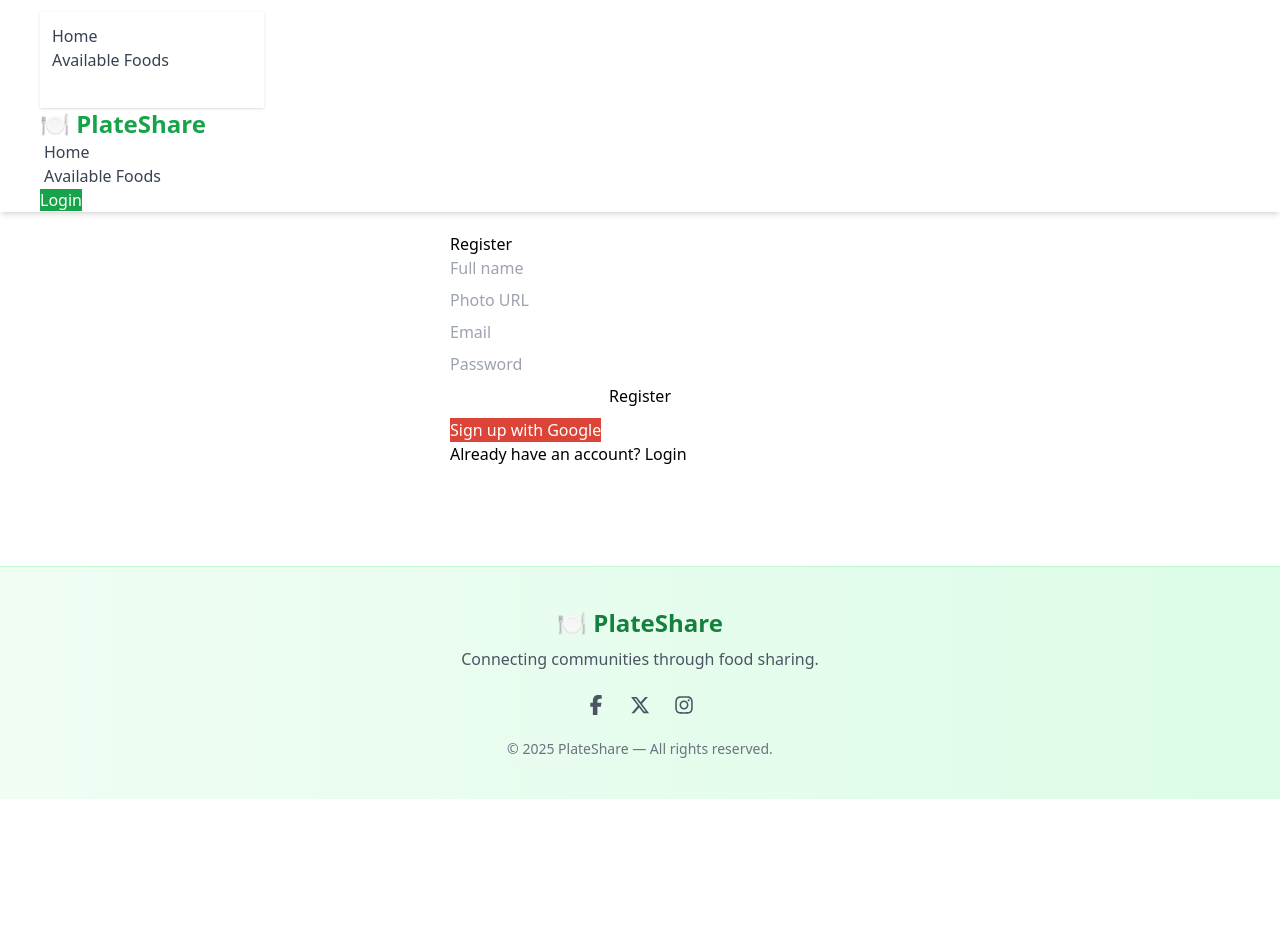
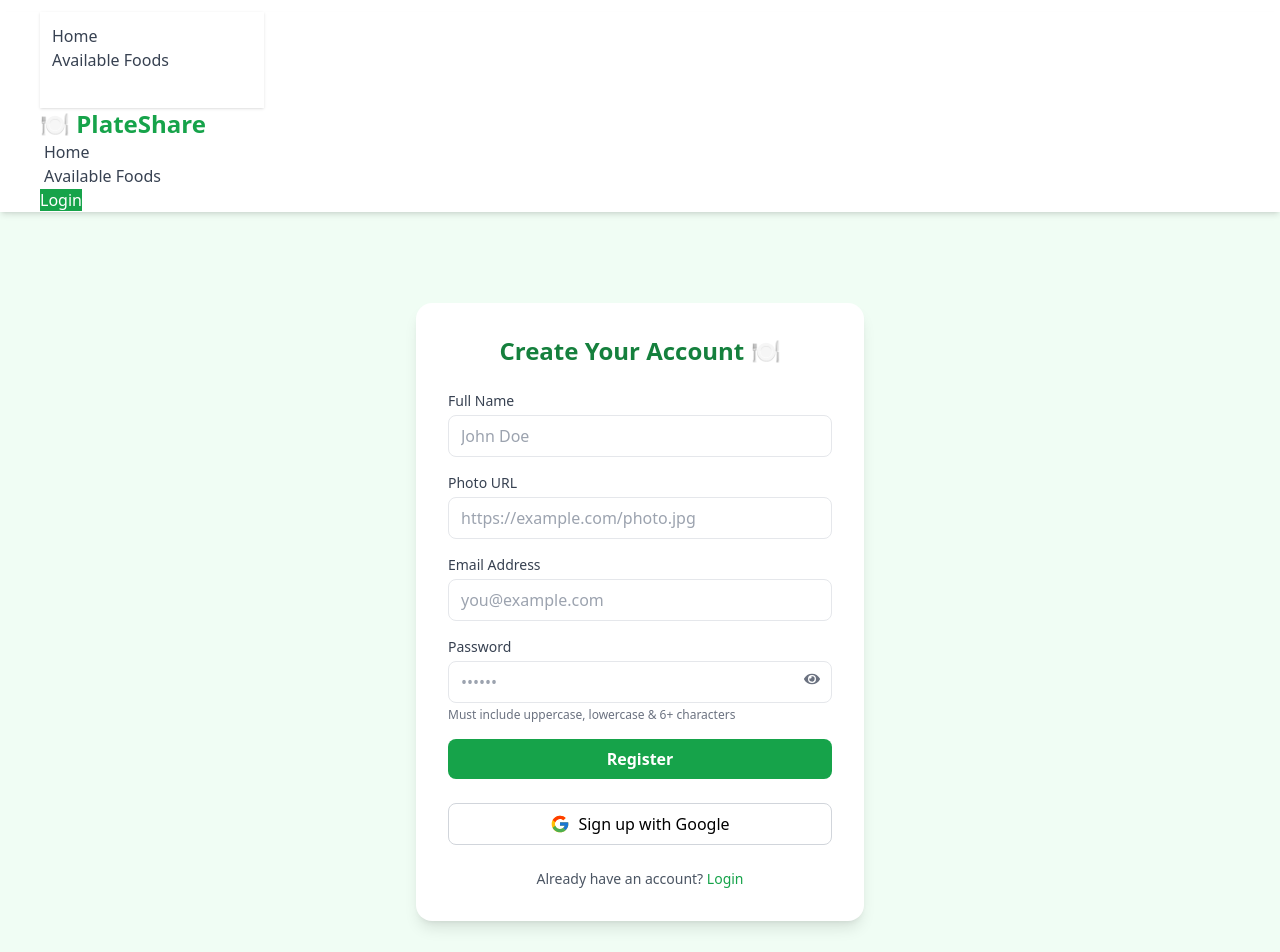
Before and after one commit to cs-rajat/Plant, a React (Vite) app: page /register in a window 1280 px wide. Shown: the top 952 px of the page. Before the commit the page ends 800 px from the top, so only its background shows below. Built offline with nearby package versions, Linux system fonts and the light colour scheme; no server answers.

Commit message:
login regi

```diff
--- a/src/components/Loader.jsx
+++ b/src/components/Loader.jsx
@@ -1,2 +1,50 @@
+// src/components/Loader.jsx
 import React from "react";
-export default function Loader(){ return <div style={{padding:20,textAlign:"center"}}>Loading...</div>; }
+
+export default function Loader({
+  size = "md",
+  text = "Loading...",
+  className = "",
+}) {
+  const sizes = {
+    sm: "w-6 h-6",
+    md: "w-10 h-10",
+    lg: "w-16 h-16",
+  };
+
+  const spinnerSize = sizes[size] || sizes.md;
+
+  return (
+    <div
+      className={`flex flex-col items-center justify-center gap-3 ${className}`}
+      role="status"
+      aria-live="polite"
+    >
+      <svg
+        className={`${spinnerSize} animate-spin text-green-600`}
+        viewBox="0 0 24 24"
+        fill="none"
+        xmlns="http://www.w3.org/2000/svg"
+        aria-hidden="true"
+      >
+        <circle
+          className="opacity-25"
+          cx="12"
+          cy="12"
+          r="10"
+          stroke="currentColor"
+          strokeWidth="4"
+        />
+        <path
+          className="opacity-75"
+          fill="currentColor"
+          d="M4 12a8 8 0 018-8v4a4 4 0 00-4 4H4z"
+        />
+      </svg>
+
+      {text && <div className="text-sm text-gray-600">{text}</div>}
+
+      <span className="sr-only">{text}</span>
+    </div>
+  );
+}
--- a/src/pages/Login.jsx
+++ b/src/pages/Login.jsx
@@ -1,14 +1,23 @@
 import React, { useState } from "react";
-import { getAuth, signInWithEmailAndPassword, GoogleAuthProvider, signInWithPopup } from "firebase/auth";
+import {
+  getAuth,
+  signInWithEmailAndPassword,
+  GoogleAuthProvider,
+  signInWithPopup,
+} from "firebase/auth";
 import { app } from "../firebase.config";
 import { useNavigate, useLocation, Link } from "react-router-dom";
 import { toast } from "react-toastify";
+import { FcGoogle } from "react-icons/fc";
+import { FaEye, FaEyeSlash } from "react-icons/fa";
 
 const auth = getAuth(app);
 const googleProvider = new GoogleAuthProvider();
 
-export default function Login(){
-  const [form, setForm] = useState({ email:"", password:"" });
+export default function Login() {
+  const [form, setForm] = useState({ email: "", password: "" });
+  const [loading, setLoading] = useState(false);
+  const [showPassword, setShowPassword] = useState(false);
   const nav = useNavigate();
   const loc = useLocation();
   const from = loc.state?.from?.pathname || "/";
@@ -16,34 +25,105 @@ export default function Login(){
   const handleSubmit = async (e) => {
     e.preventDefault();
     try {
+      setLoading(true);
       await signInWithEmailAndPassword(auth, form.email, form.password);
-      toast.success("Logged in");
+      toast.success("Logged in successfully!");
       nav(from, { replace: true });
     } catch (err) {
       toast.error(err.message);
+    } finally {
+      setLoading(false);
     }
   };
 
   const handleGoogle = async () => {
     try {
+      setLoading(true);
       await signInWithPopup(auth, googleProvider);
       toast.success("Logged in with Google");
       nav(from, { replace: true });
-    } catch (err) { toast.error(err.message); }
+    } catch (err) {
+      toast.error(err.message);
+    } finally {
+      setLoading(false);
+    }
   };
 
   return (
-    <div style={{padding:20,maxWidth:420,margin:"auto"}}>
-      <h2>Login</h2>
-      <form onSubmit={handleSubmit} style={{display:"grid",gap:8}}>
-        <input type="email" placeholder="Email" value={form.email} onChange={e=>setForm({...form,email:e.target.value})} required />
-        <input type="password" placeholder="Password" value={form.password} onChange={e=>setForm({...form,password:e.target.value})} required />
-        <button type="submit">Login</button>
-      </form>
-      <div style={{marginTop:10}}>
-        <button onClick={handleGoogle} style={{background:"#db4437",color:"#fff"}}>Login with Google</button>
+    <div className="flex items-center justify-center min-h-screen px-4 bg-green-50">
+      <div className="w-full max-w-md p-8 bg-white shadow-lg rounded-2xl">
+        <h2 className="mb-6 text-2xl font-bold text-center text-green-700">
+          Welcome Back 🍽️
+        </h2>
+
+        <form onSubmit={handleSubmit} className="space-y-5">
+          <div>
+            <label className="block mb-1 text-sm font-medium text-gray-700">
+              Email Address
+            </label>
+            <input
+              required
+              type="email"
+              placeholder="you@example.com"
+              value={form.email}
+              onChange={(e) => setForm({ ...form, email: e.target.value })}
+              className="w-full px-3 py-2 border rounded-lg focus:outline-none focus:ring-2 focus:ring-green-400"
+            />
+          </div>
+
+          <div className="relative">
+            <label className="block mb-1 text-sm font-medium text-gray-700">
+              Password
+            </label>
+            <input
+              required
+              type={showPassword ? "text" : "password"}
+              placeholder="••••••"
+              value={form.password}
+              onChange={(e) => setForm({ ...form, password: e.target.value })}
+              className="w-full px-3 py-2 pr-10 border rounded-lg focus:outline-none focus:ring-2 focus:ring-green-400"
+            />
+            <button
+              type="button"
+              onClick={() => setShowPassword(!showPassword)}
+              className="absolute right-3 top-[34px] text-gray-500 hover:text-green-600 transition"
+            >
+              {showPassword ? <FaEyeSlash /> : <FaEye />}
+            </button>
+          </div>
+
+          <button
+            type="submit"
+            disabled={loading}
+            className={`w-full py-2 text-white font-semibold rounded-lg ${
+              loading
+                ? "bg-green-400 cursor-not-allowed"
+                : "bg-green-600 hover:bg-green-700 transition"
+            }`}
+          >
+            {loading ? "Logging in..." : "Login"}
+          </button>
+        </form>
+
+        <div className="mt-6 text-center">
+          <button
+            onClick={handleGoogle}
+            className="flex items-center justify-center w-full gap-2 py-2 transition border border-gray-300 rounded-lg hover:bg-gray-100"
+          >
+            <FcGoogle className="text-xl" />
+            <span>Login with Google</span>
+          </button>
+        </div>
+        <p className="mt-6 text-sm text-center text-gray-600">
+          Don’t have an account?{" "}
+          <Link
+            to="/register"
+            className="font-medium text-green-600 hover:underline"
+          >
+            Register
+          </Link>
+        </p>
       </div>
-      <p>Don't have an account? <Link to="/register">Register</Link></p>
     </div>
   );
 }
--- a/src/pages/Register.jsx
+++ b/src/pages/Register.jsx
@@ -1,51 +1,180 @@
 import React, { useState } from "react";
-import { getAuth, createUserWithEmailAndPassword, updateProfile, GoogleAuthProvider, signInWithPopup } from "firebase/auth";
+import {
+  getAuth,
+  createUserWithEmailAndPassword,
+  updateProfile,
+  GoogleAuthProvider,
+  signInWithPopup,
+} from "firebase/auth";
 import { app } from "../firebase.config";
 import { useNavigate, Link } from "react-router-dom";
 import { toast } from "react-toastify";
+import { FcGoogle } from "react-icons/fc";
+import { FaEye, FaEyeSlash } from "react-icons/fa";
 
 const auth = getAuth(app);
 const googleProvider = new GoogleAuthProvider();
 
-export default function Register(){
-  const [form, setForm] = useState({ name:"", photoURL:"", email:"", password:"" });
+export default function Register() {
+  const [form, setForm] = useState({
+    name: "",
+    photoURL: "",
+    email: "",
+    password: "",
+  });
+  const [loading, setLoading] = useState(false);
+  const [showPassword, setShowPassword] = useState(false);
   const nav = useNavigate();
 
-  const validatePassword = (pwd) => /[A-Z]/.test(pwd) && /[a-z]/.test(pwd) && pwd.length >= 6;
+  const validatePassword = (pwd) =>
+    /[A-Z]/.test(pwd) && /[a-z]/.test(pwd) && pwd.length >= 6;
 
   const handleSubmit = async (e) => {
     e.preventDefault();
-    if (!validatePassword(form.password)) return toast.error("Password needs uppercase, lowercase & 6+ chars");
+    if (!validatePassword(form.password))
+      return toast.error(
+        "Password must include uppercase, lowercase & be 6+ characters long"
+      );
+
     try {
-      const result = await createUserWithEmailAndPassword(auth, form.email, form.password);
-      await updateProfile(result.user, { displayName: form.name, photoURL: form.photoURL });
-      toast.success("Registered");
+      setLoading(true);
+      const result = await createUserWithEmailAndPassword(
+        auth,
+        form.email,
+        form.password
+      );
+      await updateProfile(result.user, {
+        displayName: form.name,
+        photoURL: form.photoURL,
+      });
+      toast.success("Account created successfully!");
       nav("/");
-    } catch (err) { toast.error(err.message); }
+    } catch (err) {
+      toast.error(err.message);
+    } finally {
+      setLoading(false);
+    }
   };
 
   const handleGoogle = async () => {
     try {
+      setLoading(true);
       await signInWithPopup(auth, googleProvider);
-      toast.success("Logged in with Google");
+      toast.success("Signed in with Google");
       nav("/");
-    } catch (err) { toast.error(err.message); }
+    } catch (err) {
+      toast.error(err.message);
+    } finally {
+      setLoading(false);
+    }
   };
 
   return (
-    <div style={{padding:20,maxWidth:420,margin:"auto"}}>
-      <h2>Register</h2>
-      <form onSubmit={handleSubmit} style={{display:"grid",gap:8}}>
-        <input required placeholder="Full name" value={form.name} onChange={e=>setForm({...form,name:e.target.value})} />
-        <input required placeholder="Photo URL" value={form.photoURL} onChange={e=>setForm({...form,photoURL:e.target.value})} />
-        <input required type="email" placeholder="Email" value={form.email} onChange={e=>setForm({...form,email:e.target.value})} />
-        <input required type="password" placeholder="Password" value={form.password} onChange={e=>setForm({...form,password:e.target.value})} />
-        <button type="submit">Register</button>
-      </form>
-      <div style={{marginTop:10}}>
-        <button onClick={handleGoogle} style={{background:"#db4437",color:"#fff"}}>Sign up with Google</button>
+    <div className="flex items-center justify-center min-h-screen px-4 bg-green-50">
+      <div className="w-full max-w-md p-8 bg-white shadow-lg rounded-2xl">
+        <h2 className="mb-6 text-2xl font-bold text-center text-green-700">
+          Create Your Account 🍽️
+        </h2>
+
+        <form onSubmit={handleSubmit} className="space-y-4">
+          <div>
+            <label className="block mb-1 text-sm font-medium text-gray-700">
+              Full Name
+            </label>
+            <input
+              required
+              type="text"
+              placeholder="John Doe"
+              value={form.name}
+              onChange={(e) => setForm({ ...form, name: e.target.value })}
+              className="w-full px-3 py-2 border rounded-lg focus:outline-none focus:ring-2 focus:ring-green-400"
+            />
+          </div>
+
+          <div>
+            <label className="block mb-1 text-sm font-medium text-gray-700">
+              Photo URL
+            </label>
+            <input
+              required
+              type="text"
+              placeholder="https://example.com/photo.jpg"
+              value={form.photoURL}
+              onChange={(e) => setForm({ ...form, photoURL: e.target.value })}
+              className="w-full px-3 py-2 border rounded-lg focus:outline-none focus:ring-2 focus:ring-green-400"
+            />
+          </div>
+
+          <div>
+            <label className="block mb-1 text-sm font-medium text-gray-700">
+              Email Address
+            </label>
+            <input
+              required
+              type="email"
+              placeholder="you@example.com"
+              value={form.email}
+              onChange={(e) => setForm({ ...form, email: e.target.value })}
+              className="w-full px-3 py-2 border rounded-lg focus:outline-none focus:ring-2 focus:ring-green-400"
+            />
+          </div>
+
+          <div className="relative">
+            <label className="block mb-1 text-sm font-medium text-gray-700">
+              Password
+            </label>
+            <input
+              required
+              type={showPassword ? "text" : "password"}
+              placeholder="••••••"
+              value={form.password}
+              onChange={(e) => setForm({ ...form, password: e.target.value })}
+              className="w-full px-3 py-2 pr-10 border rounded-lg focus:outline-none focus:ring-2 focus:ring-green-400"
+            />
+            <button
+              type="button"
+              onClick={() => setShowPassword(!showPassword)}
+              className="absolute right-3 top-[34px] text-gray-500 hover:text-green-600 transition"
+            >
+              {showPassword ? <FaEyeSlash /> : <FaEye />}
+            </button>
+            <p className="mt-1 text-xs text-gray-500">
+              Must include uppercase, lowercase & 6+ characters
+            </p>
+          </div>
+          <button
+            type="submit"
+            disabled={loading}
+            className={`w-full py-2 mt-2 text-white font-semibold rounded-lg ${
+              loading
+                ? "bg-green-400 cursor-not-allowed"
+                : "bg-green-600 hover:bg-green-700 transition"
+            }`}
+          >
+            {loading ? "Registering..." : "Register"}
+          </button>
+        </form>
+
+        <div className="mt-6 text-center">
+          <button
+            onClick={handleGoogle}
+            className="flex items-center justify-center w-full gap-2 py-2 transition border border-gray-300 rounded-lg hover:bg-gray-100"
+          >
+            <FcGoogle className="text-xl" />
+            <span>Sign up with Google</span>
+          </button>
+        </div>
+
+        <p className="mt-6 text-sm text-center text-gray-600">
+          Already have an account?{" "}
+          <Link
+            to="/login"
+            className="font-medium text-green-600 hover:underline"
+          >
+            Login
+          </Link>
+        </p>
       </div>
-      <p>Already have an account? <Link to="/login">Login</Link></p>
     </div>
   );
 }
```
